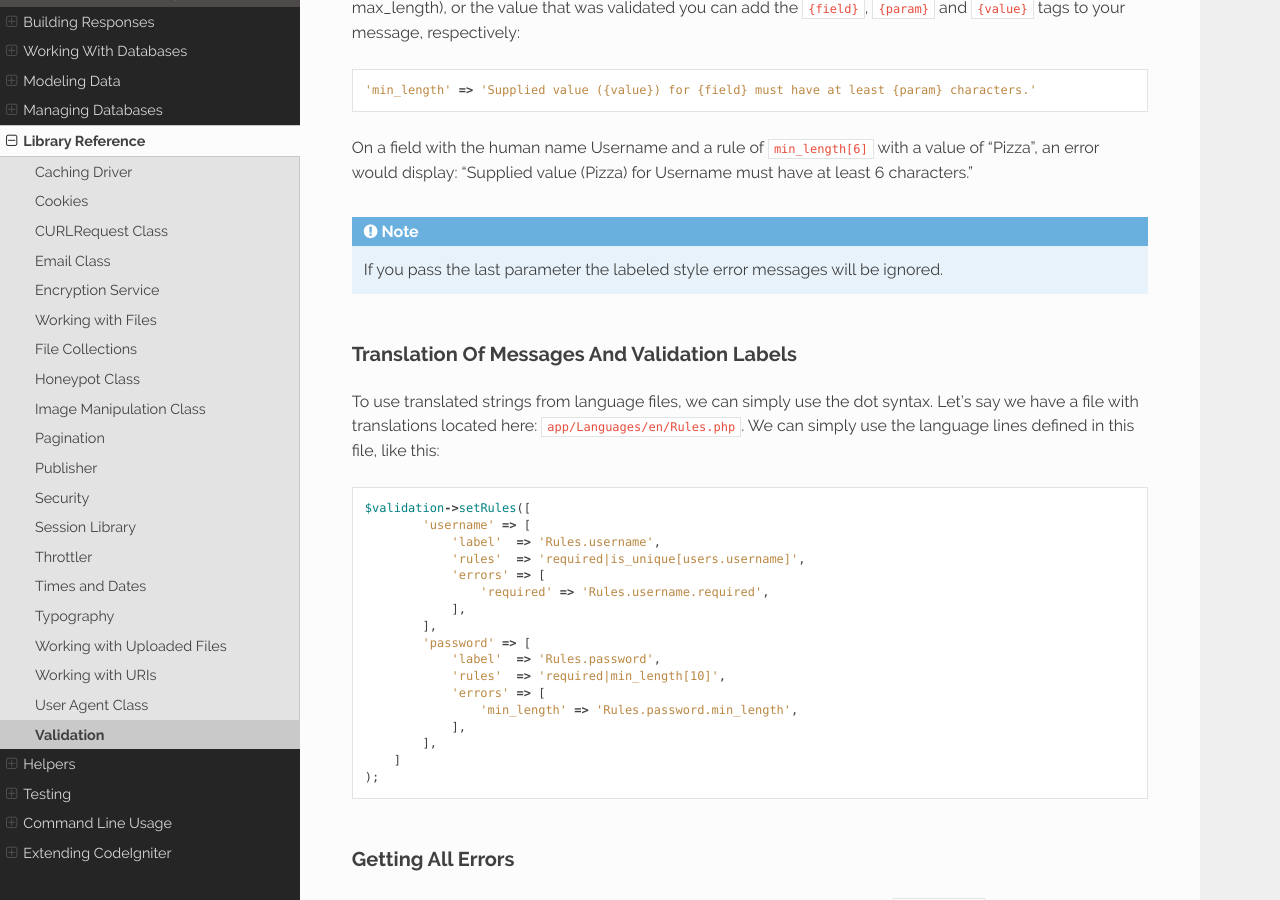
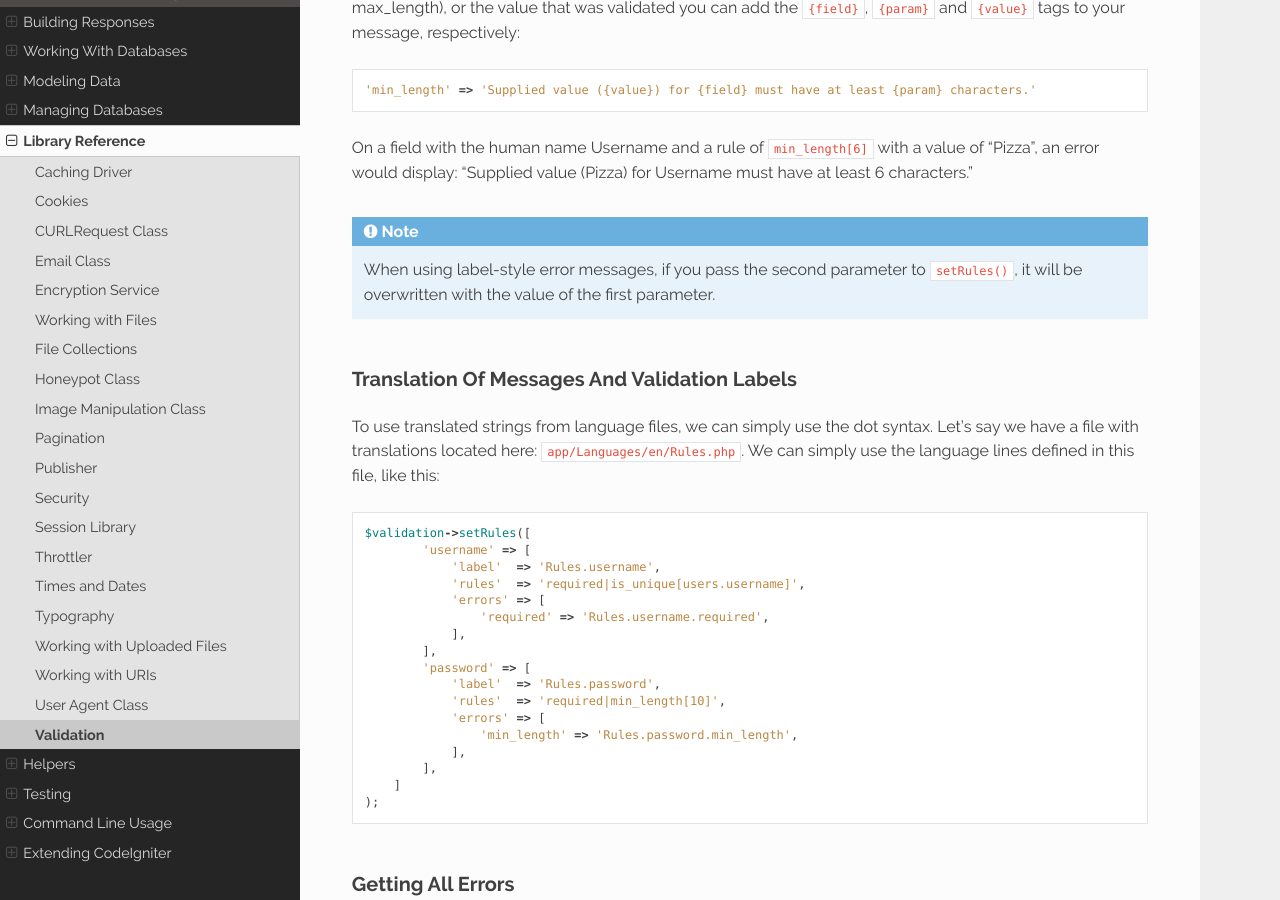
Before and after one commit to NEKOGET/ci4_user_guide_src, a Sphinx documentation site: the page built from source/libraries/validation.rst, in a window 1280 px wide and 900 px high, scrolled down 12034 px. Built offline with Sphinx 7.4.7 and the Read the Docs theme 2.0.0, drawn with Linux system fonts in a browser that asks for light colours.

Commit message:
docs: fix note explanation

```diff
--- a/source/libraries/validation.rst
+++ b/source/libraries/validation.rst
@@ -530,7 +530,7 @@ or the value that was validated you can add the ``{field}``, ``{param}`` and ``{
 On a field with the human name Username and a rule of ``min_length[6]`` with a value of “Pizza”, an error would display: “Supplied value (Pizza) for Username must have
 at least 6 characters.”
 
-.. note:: If you pass the last parameter the labeled style error messages will be ignored.
+.. note:: When using label-style error messages, if you pass the second parameter to ``setRules()``, it will be overwritten with the value of the first parameter.
 
 Translation Of Messages And Validation Labels
 =============================================
```
